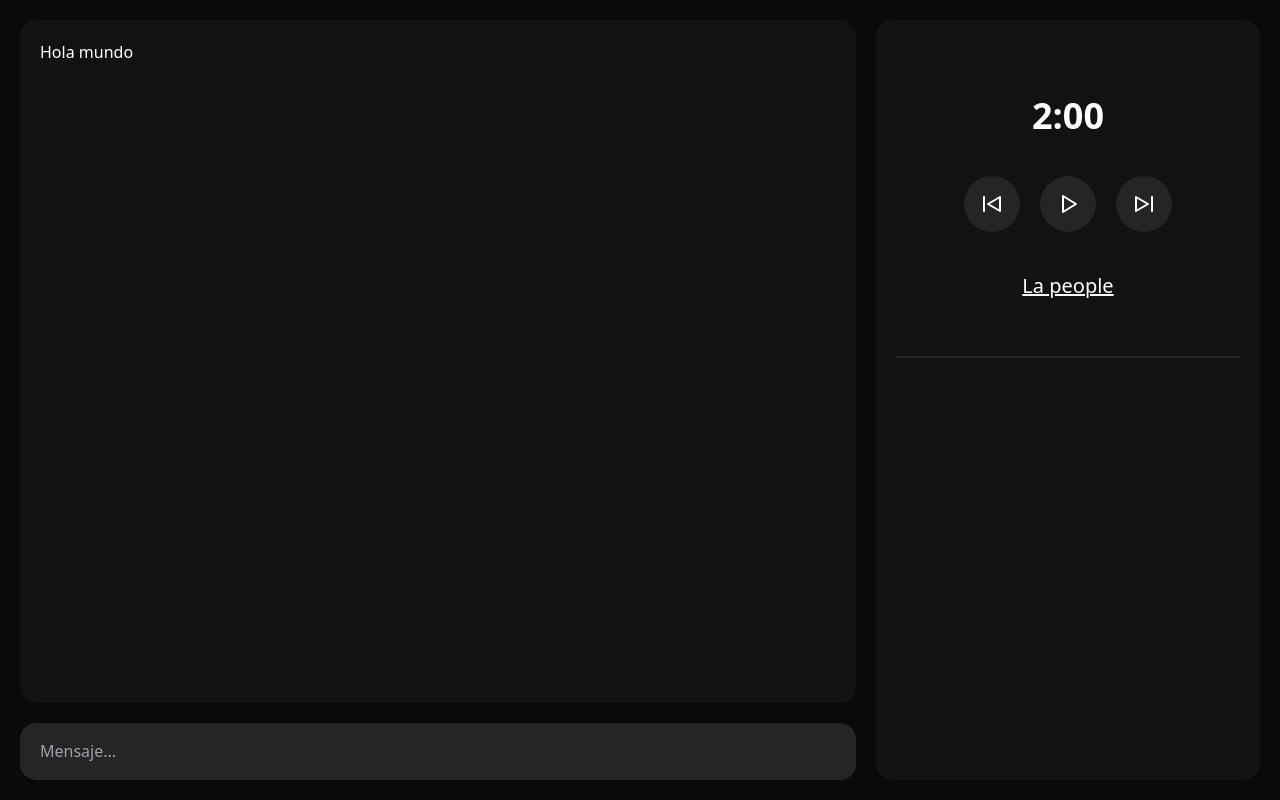
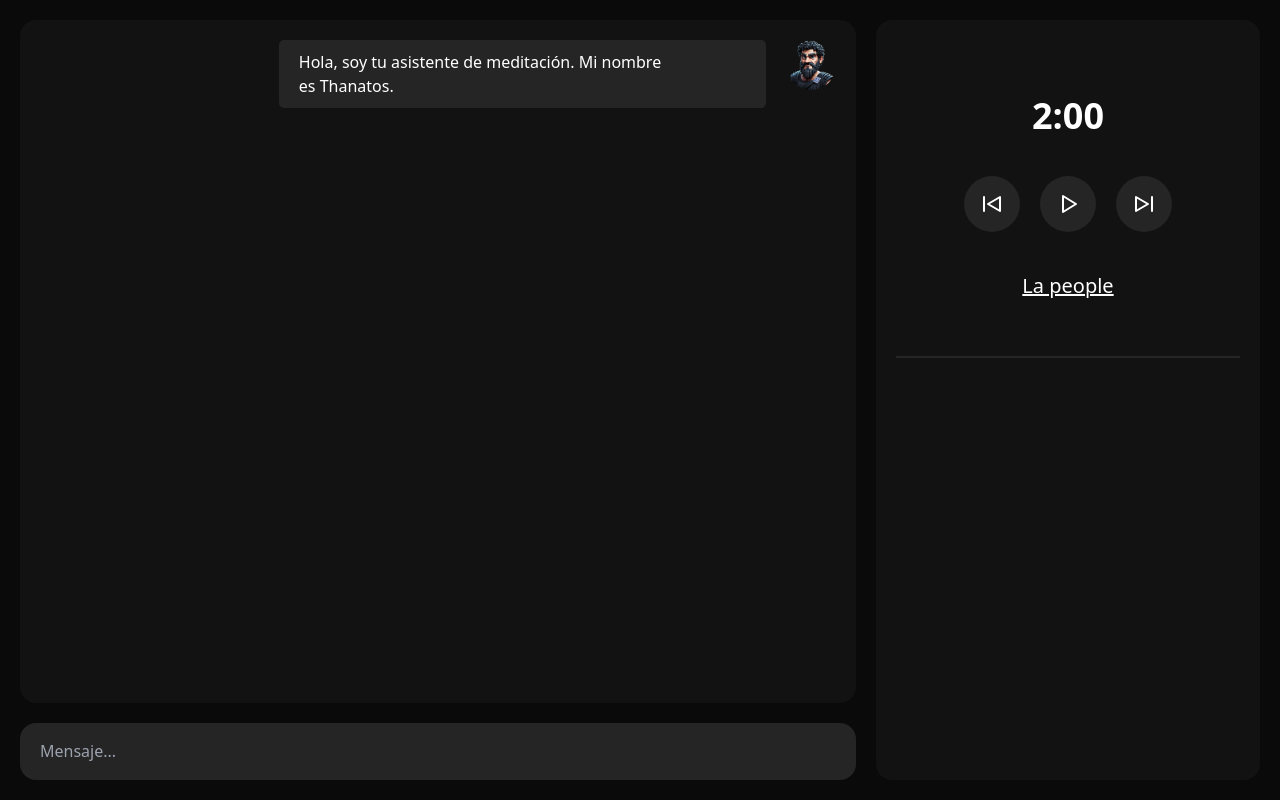
Before and after one commit to CodeVerseInc/mindflow, a Next.js app: page / in a window 1280 px wide. Built offline with nearby package versions, Linux system fonts and the light colour scheme.

Commit message:
feat: create the styles for the messages

```diff
--- a/src/app/globals.css
+++ b/src/app/globals.css
@@ -15,6 +15,27 @@
     'sidebar';
 }
 
+.message-container {
+  display: flex;
+  gap: 20px;
+  margin-left: auto;
+  max-width: 95%;
+}
+
+.message-avatar {
+  border-radius: 999px;
+  flex-shrink: 0;
+  width: 50px;
+  height: 50px;
+}
+
+.message-text {
+  @apply bg-light;
+  border-radius: 5px;
+  padding: 10px 20px;
+  text-wrap: pretty;
+}
+
 @media (min-width: 768px) {
   .wrapper {
     gap: 20px;
@@ -25,3 +46,9 @@
       'chat chat sidebar';
   }
 }
+
+@media (min-width: 1024px) {
+  .message-container {
+    max-width: 70%;
+  }
+}
--- a/src/components/chat/chat/Chat.tsx
+++ b/src/components/chat/chat/Chat.tsx
@@ -1,8 +1,22 @@
+import Image from 'next/image';
+
 export const Chat = () => {
   return (
     <section className='[grid-area:chat] flex flex-col gap-5 min-h-[calc(100vh-40px)]'>
       <main className='bg-secundary rounded-2xl p-5 h-full'>
-        <h1>Hola mundo</h1>
+        <div className='message-container justify-end'>
+          <Image
+            src='/img/thanatos.png'
+            width={50}
+            height={50}
+            alt='Thanatos Avatar'
+            className='message-avatar order-1'
+          />
+
+          <p className='message-text'>
+            Hola, soy tu asistente de meditación. Mi nombre es Thanatos.
+          </p>
+        </div>
       </main>
 
       <input
```
